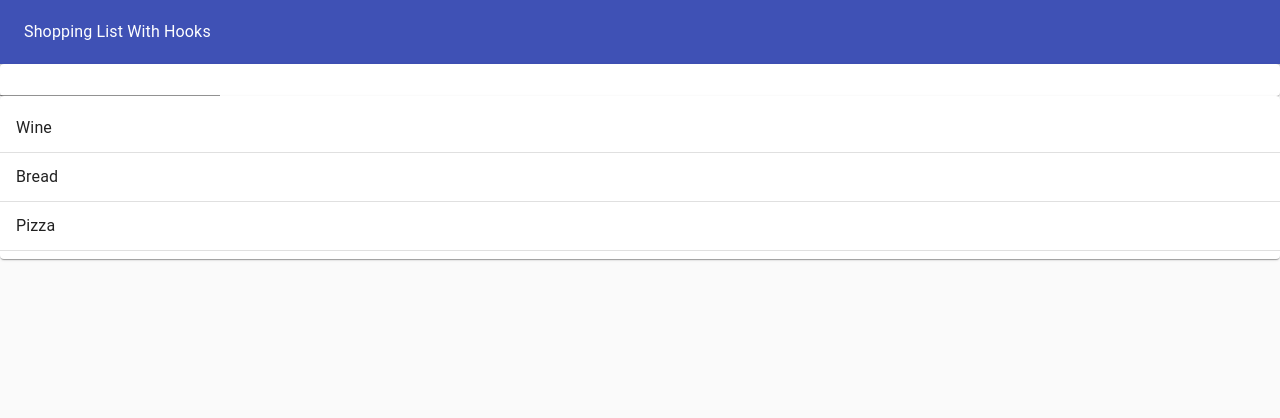
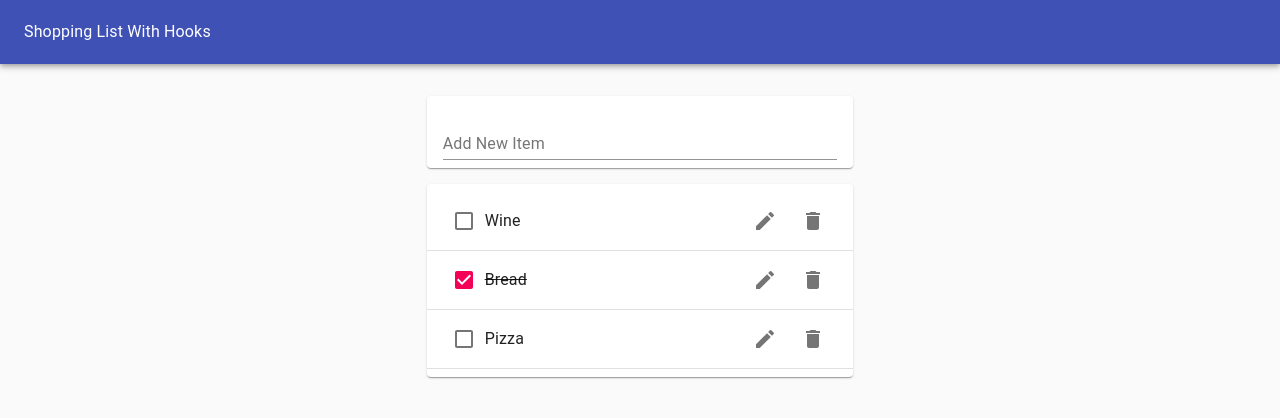
Before and after one commit to Jmurphy72383/hooks-shopping-list, a React (Create React App) app: page / in a window 1280 px wide. Shown: the top 418 px of the page. Built offline with nearby package versions, Linux system fonts and the light colour scheme.

Commit message:
added item component and styles from material-ui

```diff
--- a/package.json
+++ b/package.json
@@ -4,6 +4,7 @@
   "private": true,
   "dependencies": {
     "@material-ui/core": "^4.0.0-rc.0",
+    "@material-ui/icons": "^4.0.1",
     "react": "^16.8.6",
     "react-dom": "^16.8.6",
     "react-scripts": "3.0.1"
--- /dev/null
+++ b/src/components/Item.js
@@ -0,0 +1,28 @@
+import React from 'react';
+import ListItem from '@material-ui/core/ListItem';
+import ListItemText from '@material-ui/core/ListItemText';
+import Checkbox from '@material-ui/core/Checkbox';
+import IconButton from '@material-ui/core/IconButton';
+import DeleteIcon from '@material-ui/icons/Delete';
+import EditIcon from '@material-ui/icons/Edit';
+import ListItemSecondaryAction from '@material-ui/core/ListItemSecondaryAction';
+
+
+function Item({thing, inCart}) {
+    return (
+        <ListItem>
+            <Checkbox tabIndex={-1} checked={inCart} />
+            <ListItemText style={{textDecoration: inCart ? 'line-through' : 'none'}}>{thing}</ListItemText>
+            <ListItemSecondaryAction>
+                <IconButton aria-label='Edit'>
+                    <EditIcon />
+                </IconButton>
+                <IconButton aria-label='Delete'>
+                    <DeleteIcon />
+                </IconButton>
+            </ListItemSecondaryAction>
+        </ListItem>
+    )
+};
+
+export default Item;
--- a/src/components/ItemForm.js
+++ b/src/components/ItemForm.js
@@ -7,13 +7,19 @@ import useInputState from '../hooks/useInputState';
 function ItemForm({addItem}) {
     const [value, handleChange, reset] = useInputState('');
     return (
-        <Paper>
+        <Paper style={{ margin: '1rem 0', padding: '0 1rem'}}>
             <form onSubmit={e => {
                 e.preventDefault();
                 addItem(value);
                 reset();
             }}>
-                <TextField value={value} onChange={handleChange}/>
+                <TextField
+                    value={value}
+                    onChange={handleChange}
+                    margin='normal'
+                    label='Add New Item'
+                    fullWidth
+                />
             </form>
         </Paper>
     )
--- a/src/components/ShoppingList.js
+++ b/src/components/ShoppingList.js
@@ -1,9 +1,8 @@
 import React from 'react';
 import Paper from '@material-ui/core/Paper';
 import List from '@material-ui/core/List';
-import ListItem from '@material-ui/core/ListItem';
-import ListItemText from '@material-ui/core/ListItemText';
 import Divider from '@material-ui/core/Divider';
+import Item from './Item';
 
 function ShoppingList(props) {
     return (
@@ -11,9 +10,7 @@ function ShoppingList(props) {
             <List>
                 {props.items.map(item => (
                     <>
-                        <ListItem>
-                            <ListItemText>{item.thing}</ListItemText>
-                        </ListItem>
+                        <Item thing={item.thing} key={item.id} inCart={item.inCart}/>
                         <Divider />
                     </>
                 ))}
--- a/src/components/ShoppingListApp.js
+++ b/src/components/ShoppingListApp.js
@@ -10,13 +10,13 @@ import ItemForm from '../components/ItemForm';
 function ShoppingListApp() {
     const initialItems = [
         {id: 1, thing: "Wine", inCart: false},
-        {id: 2, thing: "Bread", inCart: false},
+        {id: 2, thing: "Bread", inCart: true},
         {id: 3, thing: "Pizza", inCart: false}
     ];
     const [items, setItem] = useState(initialItems);
 
     const addItem = newItemText => {
-        setItem([...items, {id: 4, thing: newItemText, completed: false}]);
+        setItem([...items, {id: 4, thing: newItemText, inCart: false}]);
     };
 
     return (
@@ -34,8 +34,13 @@ function ShoppingListApp() {
                     <Typography color='inherit'>Shopping List With Hooks</Typography>
                 </Toolbar>
             </AppBar>
-            <ItemForm addItem={addItem}/>
-            <ShoppingList items={items} />
+            <Grid container justify='center' style={{marginTop: '1rem'}}>
+                <Grid item xs={11} md={8} lg={4}>
+                    <ItemForm addItem={addItem}/>
+                    <ShoppingList items={items} />
+                </Grid>
+            </Grid>
+
         </Paper>
     )
 }
```
Also changed, not shown: 1 other file (tests, documents, lock files or other folders).
